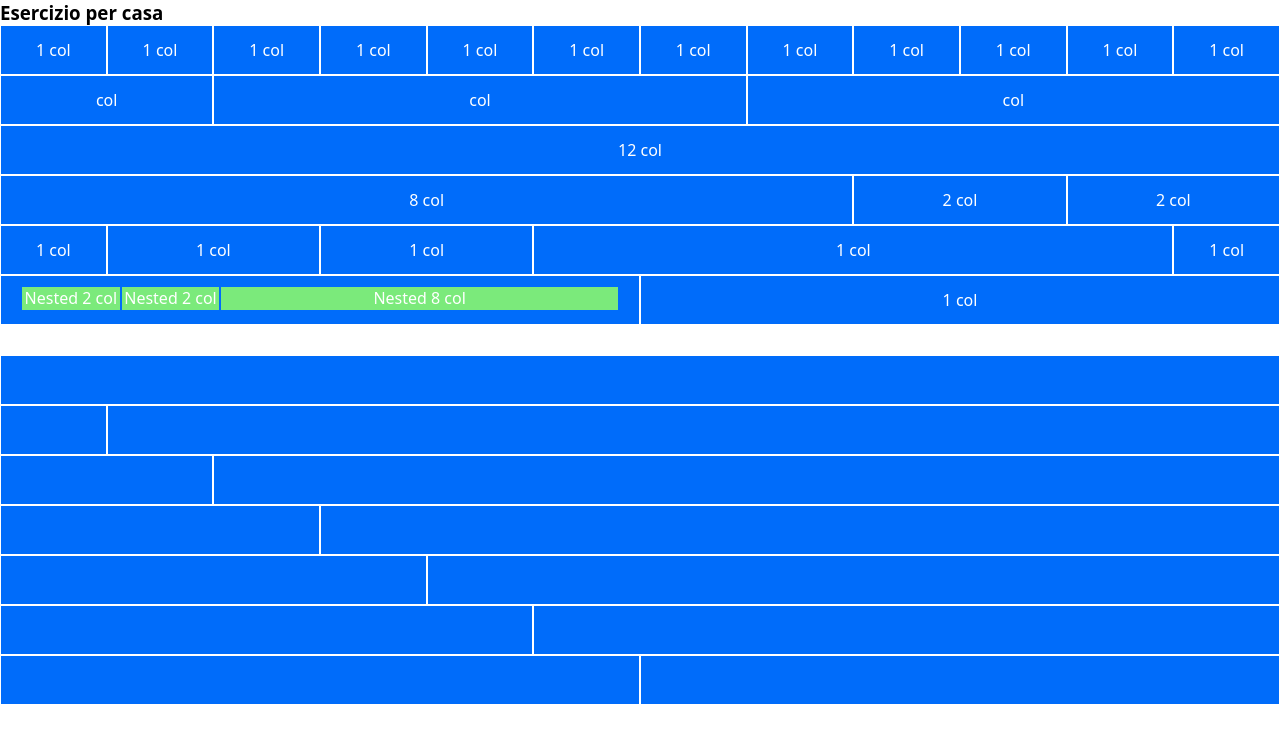
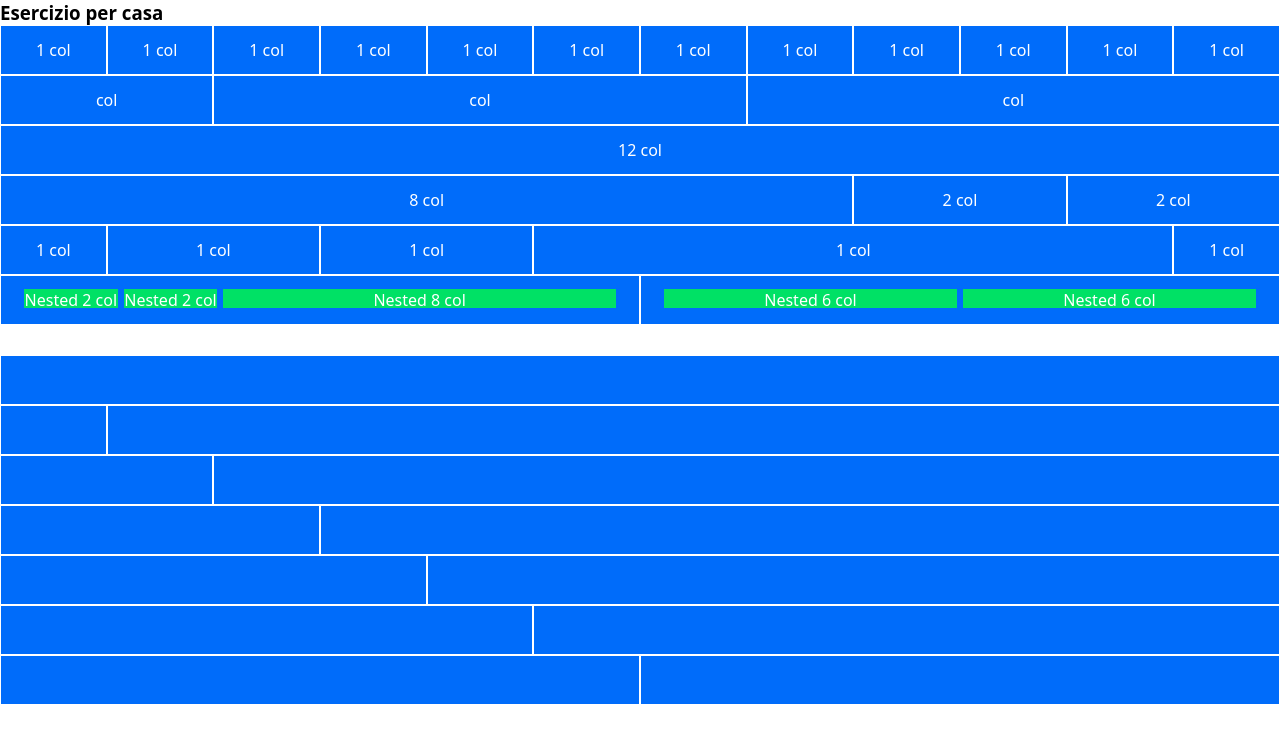
Before and after one commit to Francesco98Welcome/html-css-12bool, a plain HTML site: page index.html in a window 1280 px wide. Shown: the top 732 px of the page. Drawn offline with Linux system fonts and the light colour scheme.

Commit message:
end exercise

```diff
--- a/css/style.css
+++ b/css/style.css
@@ -26,8 +26,9 @@ body {
     justify-content: center;
 }
 
+
 .box.nested {
     height: 25px;
-    background-color: rgb(123, 234, 123);
-    border: 1px solid #006CFA;
+    background-color: #00e165;
+    border: 3px solid #006CFA;
 }
--- a/index.html
+++ b/index.html
@@ -140,11 +140,24 @@
                             </div>
                         </div>
                         </div>
-
                     </div>
             </div>
             <div class="col-6">
-                <div class="box">1 col </div>
+                <div class="row">
+                    <div class="box">
+                    <div class="col-6">
+                        <div class="box nested">
+                            Nested 6 col
+                        </div>
+                    </div>
+
+                    <div class="col-6">
+                        <div class="box nested">
+                            Nested 6 col
+                        </div>
+                    </div>
+                    </div>
+                </div>
             </div>
         </div>
 
```
